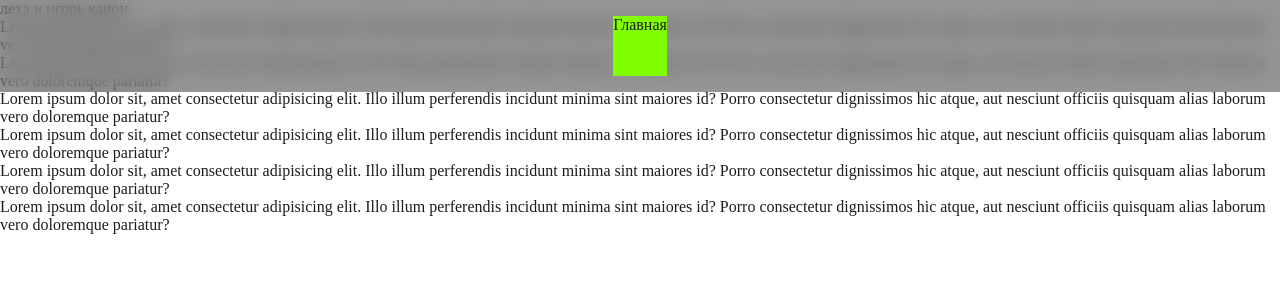
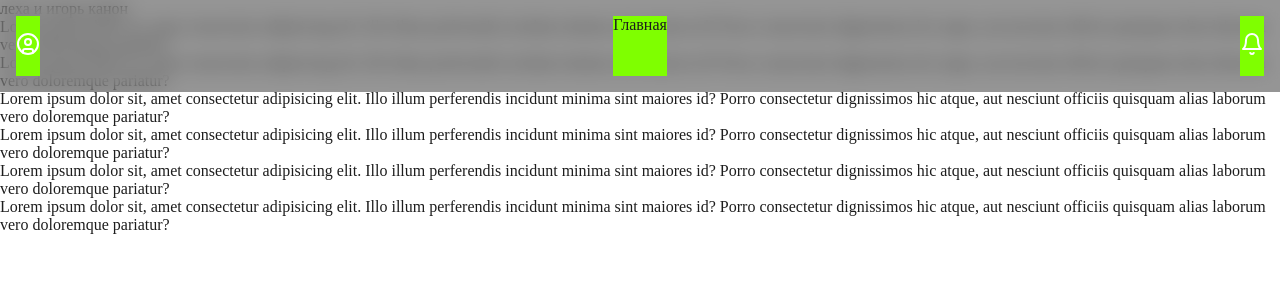
Before and after one commit to JustAlexeyDev/LBS, a React (Create React App) app: page / in a window 1280 px wide. Shown: the top 300 px of the page. Built offline with nearby package versions, Linux system fonts and the light colour scheme.

Commit message:
Update Header.jsx

```diff
--- a/src/Components/Header.jsx
+++ b/src/Components/Header.jsx
@@ -1,15 +1,21 @@
+import {CircleUser, Bell} from "lucide-react"
+
 const Header = () => {
   return(
     <div className='Header--Container'>
+
       <button className='kinich'>
+        <CircleUser color="#fff"/>
+      </button>
 
-      </button>
       <div className='kinich'>
         <p>Главная</p>
       </div>
+
       <button className='kinich'>
+        <Bell  color="#fff" />
+      </button>
 
-      </button>
     </div>
   );
 }
```
